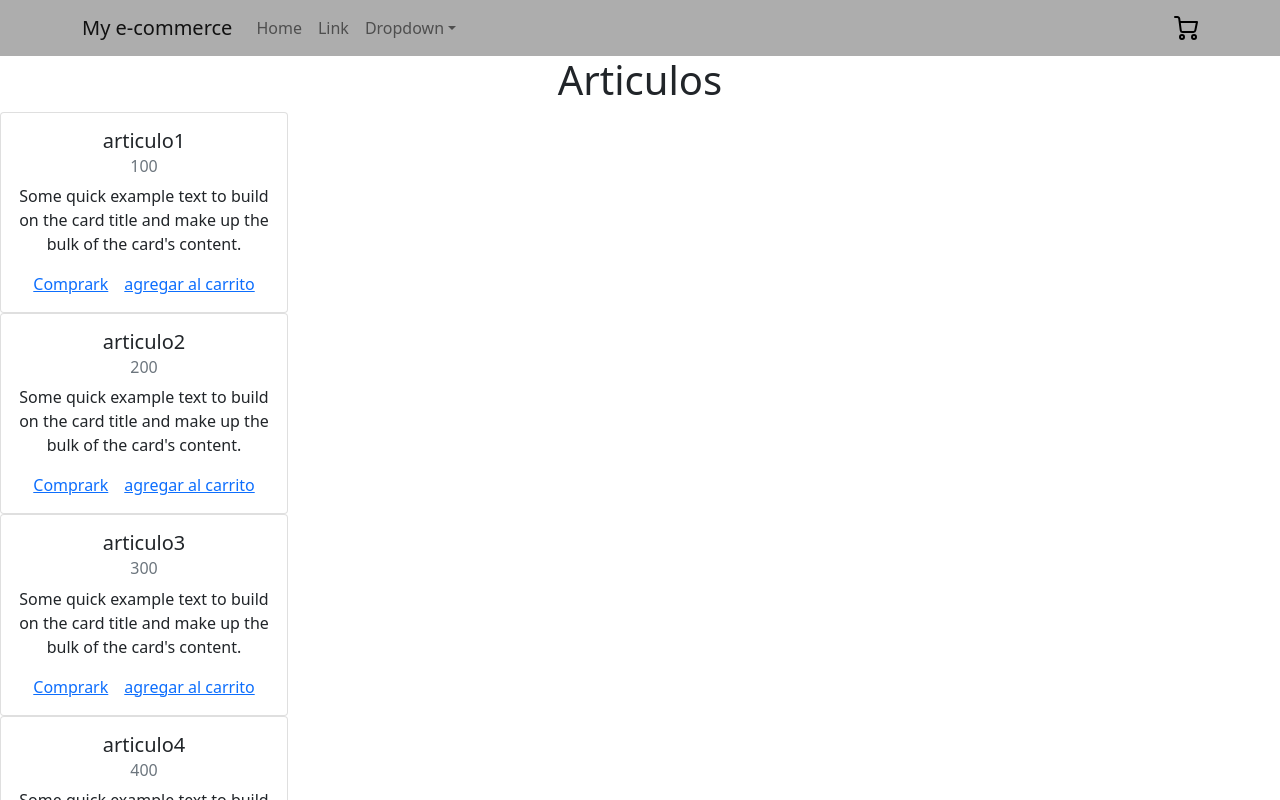
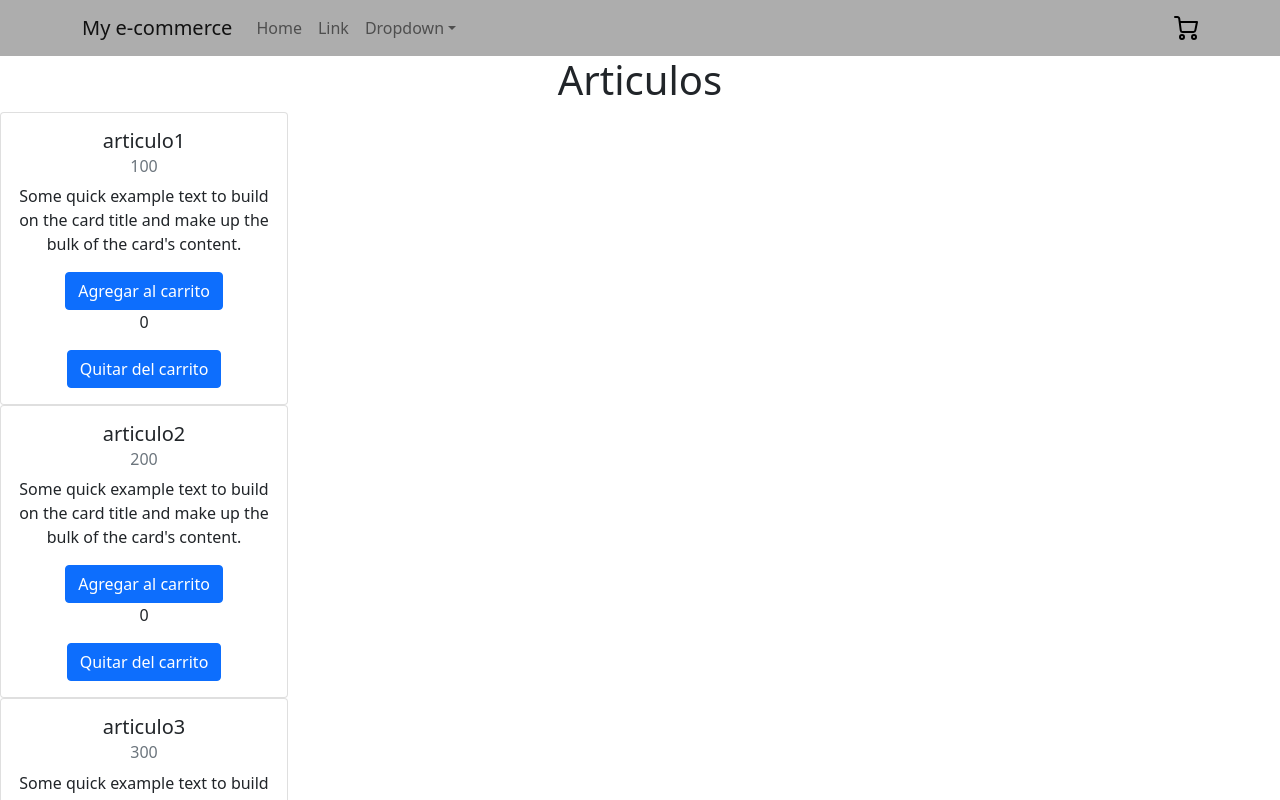
Before and after one commit to juancpaez91/e-commerce-ReactJS, a React (Create React App) app: page / in a window 1280 px wide. Shown: the top 800 px of the page. Built offline with nearby package versions, Linux system fonts and the light colour scheme.

Commit message:
contador +/- y botones

```diff
--- /dev/null
+++ b/src/components/item-counter/ItemCounter.js
@@ -0,0 +1,38 @@
+import { useState } from "react";
+import { Button } from "react-bootstrap";
+
+
+const ItemCounter = ({stock}) => {
+const [counter, setCounter] = useState(0);
+
+
+const updateCounter = () =>{
+    if (counter<stock) {
+        setCounter(counter+1)
+    }
+    else{
+        alert("No tenemos stock suficiente")
+    }
+}
+
+const decrementCounter =() =>{
+    if (counter <= stock && counter!=0) {
+        setCounter(counter-1)
+
+    }
+    else {
+        alert("ya no quedan articulos en tu changuito")
+    }
+}
+
+return (
+    <>
+        <Button variant="primary" onClick={updateCounter}> Agregar al carrito </Button>
+            <p> {counter} </p>
+        <Button variant="primary" onClick={decrementCounter}> Quitar del carrito </Button>
+    </>
+);
+
+};
+
+export default ItemCounter
--- a/src/components/item-list-container/ItemListContainer.js
+++ b/src/components/item-list-container/ItemListContainer.js
@@ -1,18 +1,18 @@
 import Item from "../item/Item"
 
 const items = [
-    {id:"1", name:"articulo1", price: "100"},
-    {id:"2", name:"articulo2", price: "200"},
-    {id:"3", name:"articulo3", price: "300"},
-    {id:"4", name:"articulo4", price: "400"},
-    {id:"5", name:"articulo5", price: "500"},
+    {id:"1", name:"articulo1", price: "100", stock: 10},
+    {id:"2", name:"articulo2", price: "200", stock: 20},
+    {id:"3", name:"articulo3", price: "300", stock: 15},
+    {id:"4", name:"articulo4", price: "400", stock: 12},
+    {id:"5", name:"articulo5", price: "500", stock: 1},
 ];
 
 const ItemListContainer = () => {
     return (
         <div>
-            {items.map(({id,name,price}) => (
-                <Item key={id} name={name} price={price}/>
+            {items.map(({id,name,price,stock}) => (
+                <Item key={id} name={name} price={price} stock={stock}/>
             ))}
         </div>
         );
--- a/src/components/item/Item.js
+++ b/src/components/item/Item.js
@@ -1,6 +1,7 @@
 import { Card } from "react-bootstrap";
+import ItemCounter  from "../item-counter/ItemCounter"
 
-const Item = ({name, price}) => {
+const Item = ({name, price, stock}) => {
     return <div>
         <Card style={{ width: '18rem' }}>
             <Card.Body>
@@ -10,8 +11,7 @@ const Item = ({name, price}) => {
                     Some quick example text to build on the card title and make up the bulk of
                     the card's content.
                 </Card.Text>
-                <Card.Link href="#">Comprark</Card.Link>
-                <Card.Link href="#">agregar al carrito </Card.Link>
+                <ItemCounter stock={stock}/>
             </Card.Body>
         </Card>
     </div>;
```
